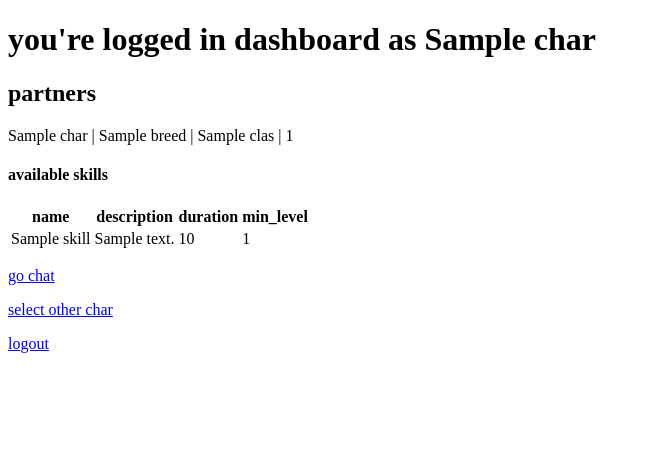
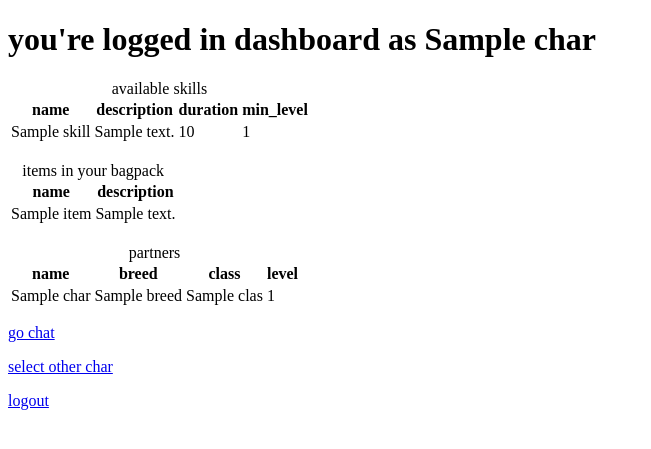
Before and after one commit to jvmaia/rpg, a Django app: template templates/game/dashboard_player.html in a window 1280 px wide. Shown: the top 449 px of the page, without its empty margins (0-651 px from the left). Run offline with Django 3.2, Linux system fonts and the light colour scheme; tables that the repository leaves empty hold one stand-in row (values such as "Sample post"); the template is opened without the code that fills it: values that come from a table or form of the project are taken from there, most other values are stand-ins (such as "Sample title", 1, 10 or a date in 2020); parts of the project's set-up code (start-up, migrations or seed data) failed here and were passed over.

Commit message:
add bagpack to the player dashboard

```diff
--- a/game/admin.py
+++ b/game/admin.py
@@ -1,11 +1,13 @@
 from django.contrib import admin
 from .models import (Effect, Skill,
     Breed, Clothes_family, Clothes,
-    Weapons_family, Weapon, Class, Char, Map)
+    Weapons_family, Weapon, Class,
+    Char, Map, Object)
 
 admin.site.register(Effect)
 admin.site.register(Weapons_family)
 admin.site.register(Clothes_family)
+admin.site.register(Object)
 
 class MapAdmin(admin.ModelAdmin):
     list_display = ('name', 'image')
@@ -35,6 +37,6 @@ admin.site.register(Class, ClassAdmin)
 
 class CharAdmin(admin.ModelAdmin):
     fields = ['name', 'age',
-    'sex', 'breed', 'klass']
+    'sex', 'breed', 'klass', 'bag']
     list_display = ['name', 'breed', 'klass', 'level']
 admin.site.register(Char, CharAdmin)
--- a/game/views.py
+++ b/game/views.py
@@ -13,9 +13,10 @@ def dashboard_master(request):
 def dashboard_player(request):
     try:
         char = Char.objects.get(name=request.COOKIES['char'])
+        items = list(char.bag.values())
         skills = char.getAvailableSkills()
         partners = Char.objects.all().exclude(name=request.COOKIES['char'])
-        return render(request, 'game/dashboard_player.html', {'char': char, 'skills': skills, 'partners': partners})
+        return render(request, 'game/dashboard_player.html', {'char': char, 'skills': skills, 'partners': partners, 'items':items})
     except (Char.DoesNotExist, KeyError):
         chars = Char.objects.all()
         return render(request, 'game/select_char.html', {'chars': chars})
--- a/templates/game/dashboard_player.html
+++ b/templates/game/dashboard_player.html
@@ -2,14 +2,9 @@
 
 {% block content %}
     <h1> you're logged in dashboard as {{ char.name }}</h1>
-    <h2> partners </h2>
 
-    {% for partner in partners %}
-      <p> {{ partner.name }} | {{ partner.breed }} | {{ partner.klass }} | {{ partner.level }} </p>
-    {% endfor %}
-
-    <h4> available skills </h4>
     <table>
+        <caption> available skills </caption>
         <tr>
             <th>name</th>
             <th>description</th>
@@ -26,4 +21,39 @@
         {% endfor %}
     </table>
 
+    <br/>
+
+    <table>
+        <caption>items in your bagpack</caption>
+        <tr>
+            <th>name</th>
+            <th>description</th>
+        </tr>
+        {% for item in items %}
+            <tr>
+                <td>{{ item.name }}</td>
+                <td>{{ item.description }}</td>
+            </tr>
+        {% endfor %}
+    </table>
+
+    <br/>
+
+    <table>
+        <caption>partners</caption>
+        <tr>
+            <th>name</th>
+            <th>breed</th>
+            <th>class</th>
+            <th>level</th>
+        </tr>
+        {% for partner in partners %}
+            <tr>
+                <td>{{ partner.name  }}</td>
+                <td>{{ partner.breed  }}</td>
+                <td>{{ partner.klass  }}</td>
+                <td>{{ partner.level  }}</td>
+            </tr>
+        {% endfor %}
+    </table>
 {% endblock %}
```
